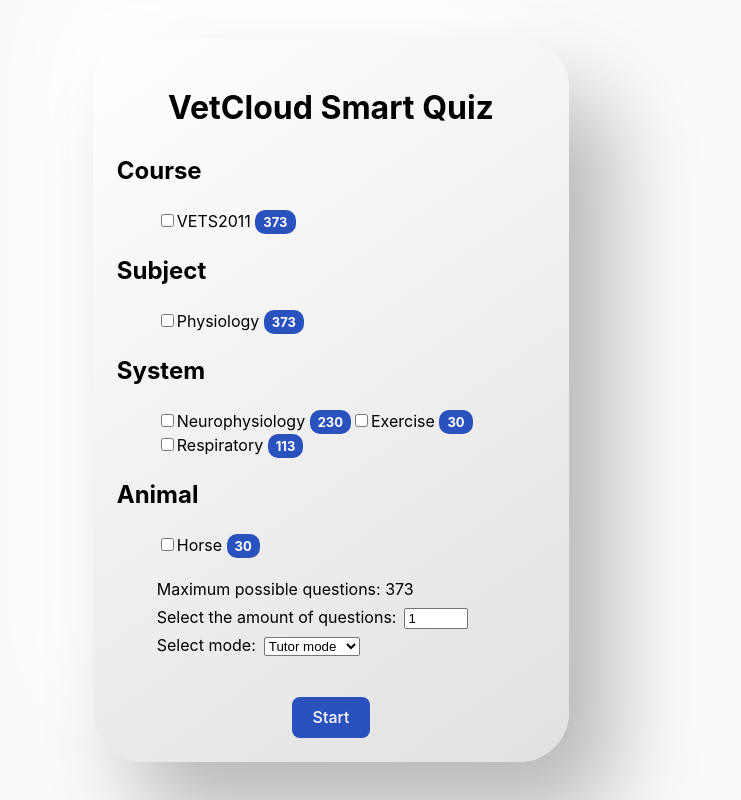
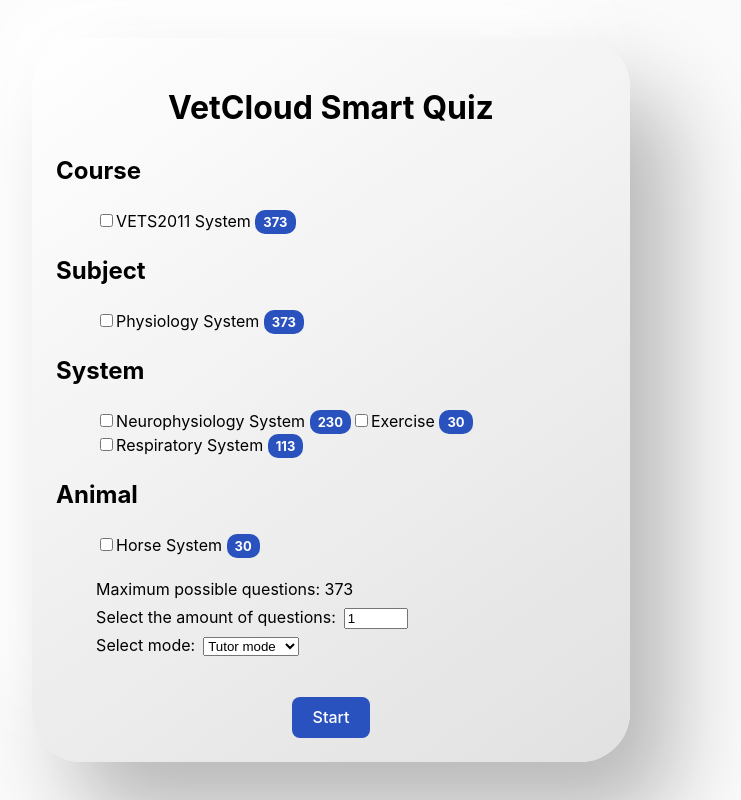
Before and after one commit to UQ-eLIPSE/crucible-components, a Vue app: page / in a window 1280 px wide. Shown: the whole page, without its empty margins (309-1050 px from the left). Built offline with nearby package versions, Linux system fonts and the light colour scheme.

Commit message:
css for filter-options (#57)
* css for filter-options

* update

```diff
--- a/src/components/FilterCheckbox.vue
+++ b/src/components/FilterCheckbox.vue
@@ -15,7 +15,7 @@
         @change="onChecked($event)"
       />
       <label :for="`${category}-${topic}-checkbox`">
-        {{ topic }}
+        {{ topic === "Exercise" ? topic : topic + " System" }}
         <span v-if="num !== null && num !== '0'" class="question-number">{{
           num
         }}</span></label
```
